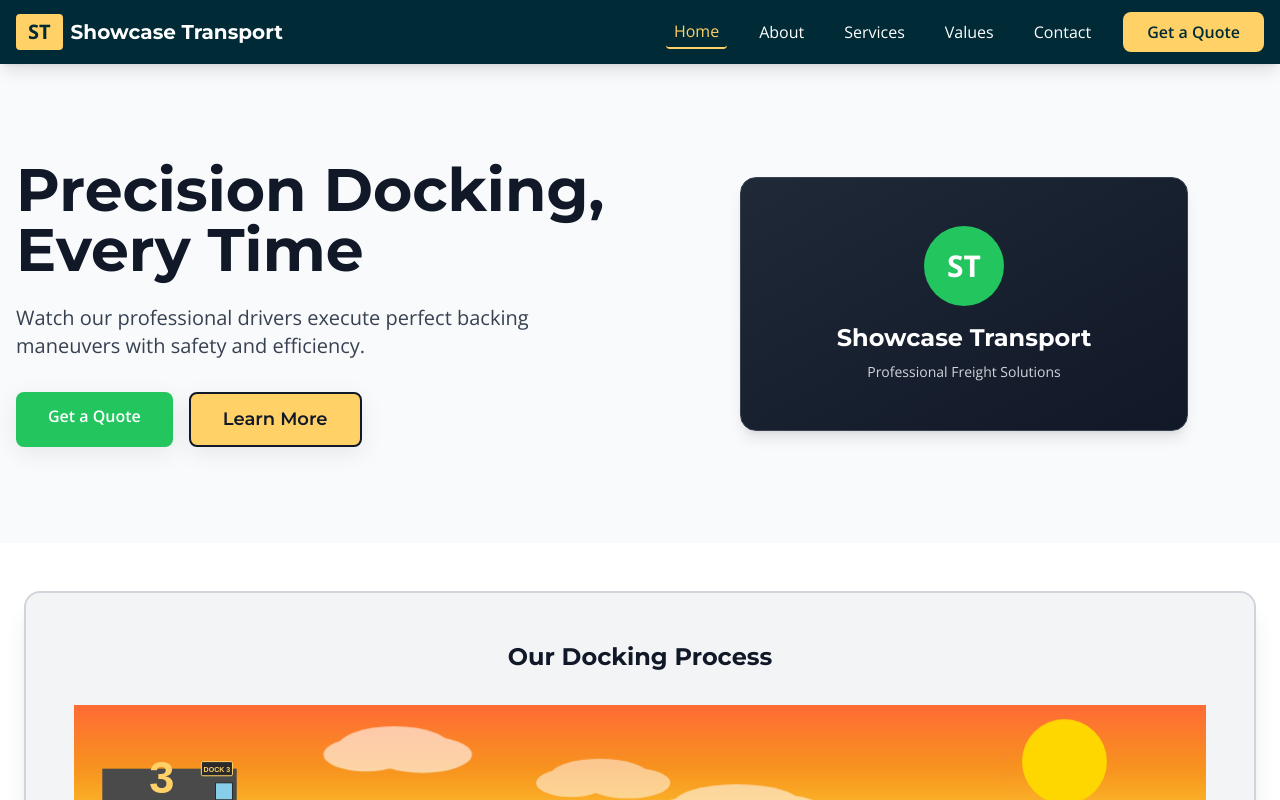
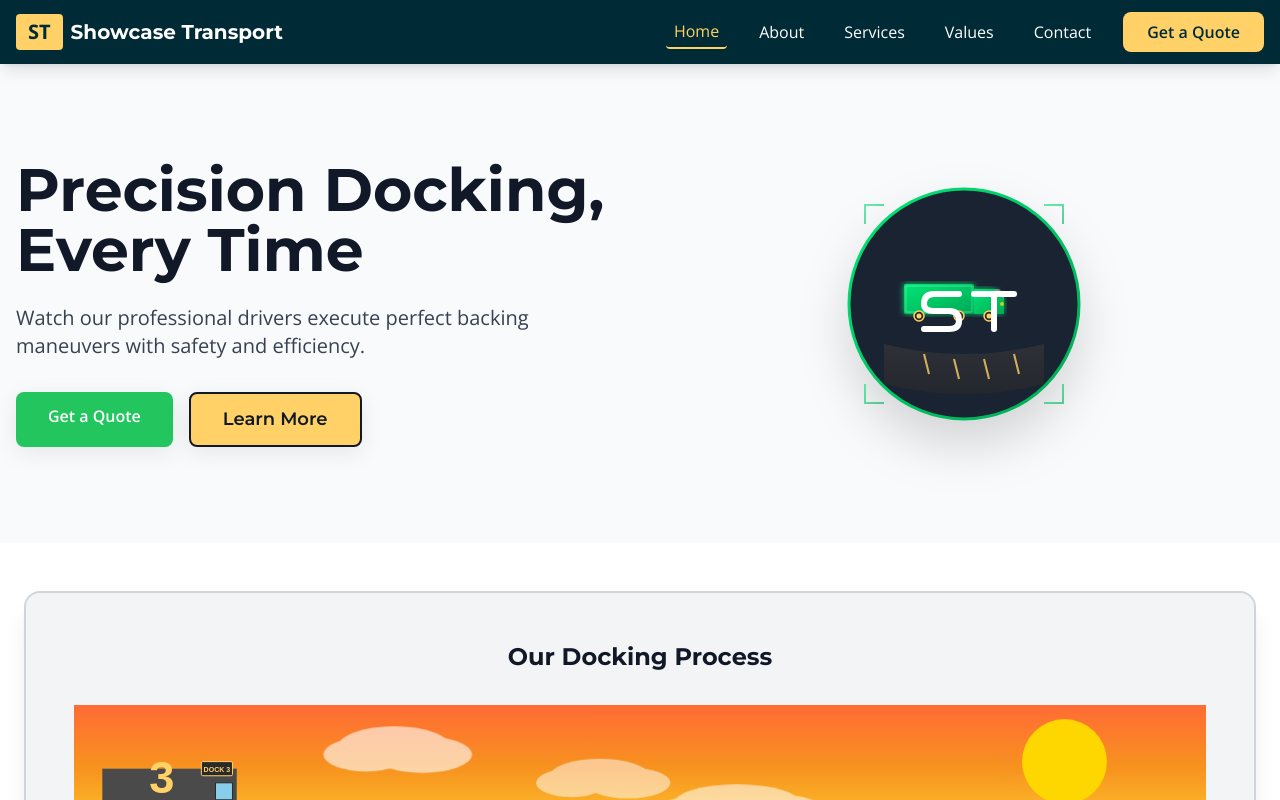
Before and after one commit to knightofren2588/showcase-transport, a React (Vite) app: page / in a window 1280 px wide. Shown: the top 800 px of the page. Built offline with nearby package versions, Linux system fonts and the light colour scheme.

Commit message:
Add new SVG logo component and replace hero section placeholder

```diff
--- /dev/null
+++ b/src/components/ShowcaseTransportLogo.jsx
@@ -0,0 +1,117 @@
+// src/components/ShowcaseTransportLogo.jsx
+
+export default function ShowcaseTransportLogo({ className = '', size = 'large' }) {
+  const sizes = {
+    small: { width: 120, height: 120, fontSize: 32 },
+    medium: { width: 180, height: 180, fontSize: 48 },
+    large: { width: 240, height: 240, fontSize: 64 }
+  };
+
+  const { width, height, fontSize } = sizes[size] || sizes.large;
+
+  return (
+    <svg
+      width={width}
+      height={height}
+      viewBox="0 0 240 240"
+      className={className}
+      xmlns="http://www.w3.org/2000/svg"
+    >
+      <defs>
+        <linearGradient id="greenGradient" x1="0%" y1="0%" x2="100%" y2="100%">
+          <stop offset="0%" stopColor="#00E676" />
+          <stop offset="100%" stopColor="#00A854" />
+        </linearGradient>
+
+        <linearGradient id="roadGradient" x1="0%" y1="0%" x2="0%" y2="100%">
+          <stop offset="0%" stopColor="#3a3a3a" />
+          <stop offset="100%" stopColor="#2a2a2a" />
+        </linearGradient>
+
+        {/* Glow effect */}
+        <filter id="glow">
+          <feGaussianBlur stdDeviation="3" result="coloredBlur"/>
+          <feMerge>
+            <feMergeNode in="coloredBlur"/>
+            <feMergeNode in="SourceGraphic"/>
+          </feMerge>
+        </filter>
+      </defs>
+
+      {/* Outer circle background */}
+      <circle cx="120" cy="120" r="115" fill="#1a2332" stroke="url(#greenGradient)" strokeWidth="3"/>
+
+      {/* Road/highway element at bottom */}
+      <g>
+        <path
+          d="M 40 160 Q 120 180 200 160 L 200 200 Q 120 220 40 200 Z"
+          fill="url(#roadGradient)"
+          opacity="0.6"
+        />
+        {/* Road lines */}
+        <line x1="80" y1="170" x2="85" y2="190" stroke="#FFD166" strokeWidth="2" opacity="0.8"/>
+        <line x1="110" y1="175" x2="115" y2="195" stroke="#FFD166" strokeWidth="2" opacity="0.8"/>
+        <line x1="140" y1="175" x2="145" y2="195" stroke="#FFD166" strokeWidth="2" opacity="0.8"/>
+        <line x1="170" y1="170" x2="175" y2="190" stroke="#FFD166" strokeWidth="2" opacity="0.8"/>
+      </g>
+
+      {/* Stylized truck silhouette */}
+      <g transform="translate(60, 80)">
+        {/* Trailer */}
+        <rect x="0" y="20" width="70" height="30" rx="2" fill="url(#greenGradient)" filter="url(#glow)"/>
+        <rect x="2" y="22" width="66" height="26" rx="1" fill="none" stroke="#FFFFFF" strokeWidth="1" opacity="0.3"/>
+
+        {/* Cab */}
+        <path
+          d="M 70 25 L 70 50 L 100 50 L 100 35 L 90 25 Z"
+          fill="url(#greenGradient)"
+          filter="url(#glow)"
+        />
+        <polygon points="90,25 100,35 100,30 95,25" fill="#FFFFFF" opacity="0.4"/>
+
+        {/* Wheels */}
+        <circle cx="15" cy="52" r="5" fill="#2a2a2a" stroke="#FFD166" strokeWidth="1.5"/>
+        <circle cx="15" cy="52" r="2.5" fill="#FFD166"/>
+
+        <circle cx="55" cy="52" r="5" fill="#2a2a2a" stroke="#FFD166" strokeWidth="1.5"/>
+        <circle cx="55" cy="52" r="2.5" fill="#FFD166"/>
+
+        <circle cx="85" cy="52" r="5" fill="#2a2a2a" stroke="#FFD166" strokeWidth="1.5"/>
+        <circle cx="85" cy="52" r="2.5" fill="#FFD166"/>
+
+        {/* Headlight detail */}
+        <circle cx="98" cy="40" r="2" fill="#FFD700" opacity="0.8"/>
+      </g>
+
+      {/* "ST" letters - modern geometric style */}
+      <g transform="translate(70, 110)">
+        {/* S - Fixed to not be backwards */}
+        <path
+          d="M 45 0 L 20 0 Q 10 0 10 10 Q 10 17 20 17 L 35 17 Q 45 17 45 27 Q 45 35 35 35 L 10 35"
+          fill="none"
+          stroke="#FFFFFF"
+          strokeWidth="6"
+          strokeLinecap="round"
+          strokeLinejoin="round"
+        />
+
+        {/* T */}
+        <line x1="60" y1="0" x2="100" y2="0" stroke="#FFFFFF" strokeWidth="6" strokeLinecap="round"/>
+        <line x1="80" y1="0" x2="80" y2="35" stroke="#FFFFFF" strokeWidth="6" strokeLinecap="round"/>
+      </g>
+
+      {/* Motion lines for speed effect */}
+      <g opacity="0.4">
+        <line x1="30" y1="100" x2="50" y2="100" stroke="url(#greenGradient)" strokeWidth="2" strokeLinecap="round"/>
+        <line x1="25" y1="115" x2="50" y2="115" stroke="url(#greenGradient)" strokeWidth="2" strokeLinecap="round"/>
+        <line x1="30" y1="130" x2="50" y2="130" stroke="url(#greenGradient)" strokeWidth="2" strokeLinecap="round"/>
+      </g>
+
+      {/* Decorative corner accents */}
+      <path d="M 20 20 L 40 20 L 40 22 L 22 22 L 22 40 L 20 40 Z" fill="url(#greenGradient)" opacity="0.6"/>
+      <path d="M 220 20 L 200 20 L 200 22 L 218 22 L 218 40 L 220 40 Z" fill="url(#greenGradient)" opacity="0.6"/>
+      <path d="M 220 220 L 200 220 L 200 218 L 218 218 L 218 200 L 220 200 Z" fill="url(#greenGradient)" opacity="0.6"/>
+      <path d="M 20 220 L 40 220 L 40 218 L 22 218 L 22 200 L 20 200 Z" fill="url(#greenGradient)" opacity="0.6"/>
+    </svg>
+  );
+}
--- a/src/pages/Home.jsx
+++ b/src/pages/Home.jsx
@@ -2,6 +2,7 @@
 
 import { Link } from 'react-router-dom';
 import TruckSceneBasic from '../components/TruckSceneBasic';
+import ShowcaseTransportLogo from '../components/ShowcaseTransportLogo';
 
 export default function Home() {
   return (
@@ -34,21 +35,9 @@ export default function Home() {
               </div>
             </div>
 
-            {/* Right Column - Placeholder for Logo */}
+            {/* Right Column - Logo */}
             <div className="w-full flex items-center justify-center">
-              <div className="bg-gradient-to-br from-gray-800 to-gray-900 rounded-2xl p-12 shadow-lg border border-gray-700 w-full max-w-md">
-                <div className="text-center">
-                  <div className="bg-green-500 w-20 h-20 rounded-full mx-auto mb-4 flex items-center justify-center">
-                    <span className="text-white text-3xl font-bold">ST</span>
-                  </div>
-                  <h3 className="text-2xl font-bold text-white mb-2">
-                    Showcase Transport
-                  </h3>
-                  <p className="text-gray-300 text-sm">
-                    Professional Freight Solutions
-                  </p>
-                </div>
-              </div>
+              <ShowcaseTransportLogo size="large" className="drop-shadow-2xl" />
             </div>
           </div>
         </div>
```
